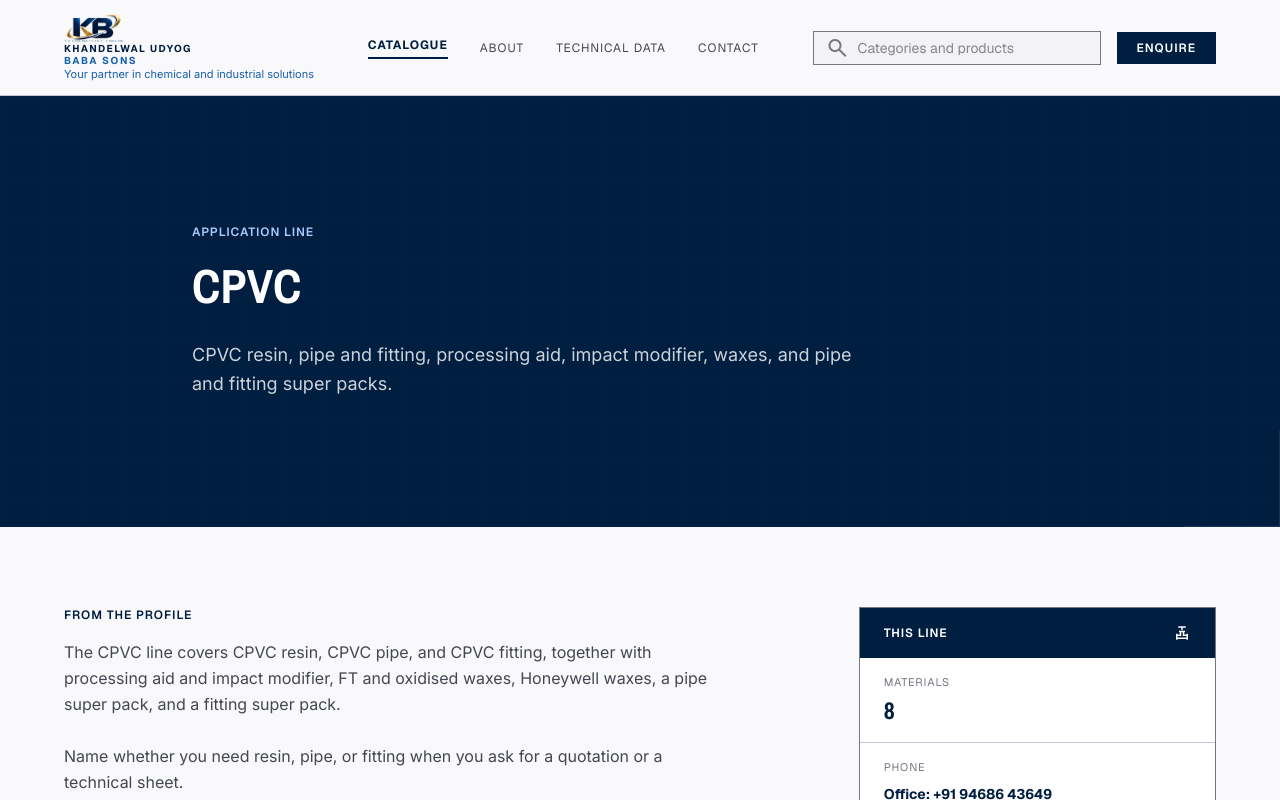
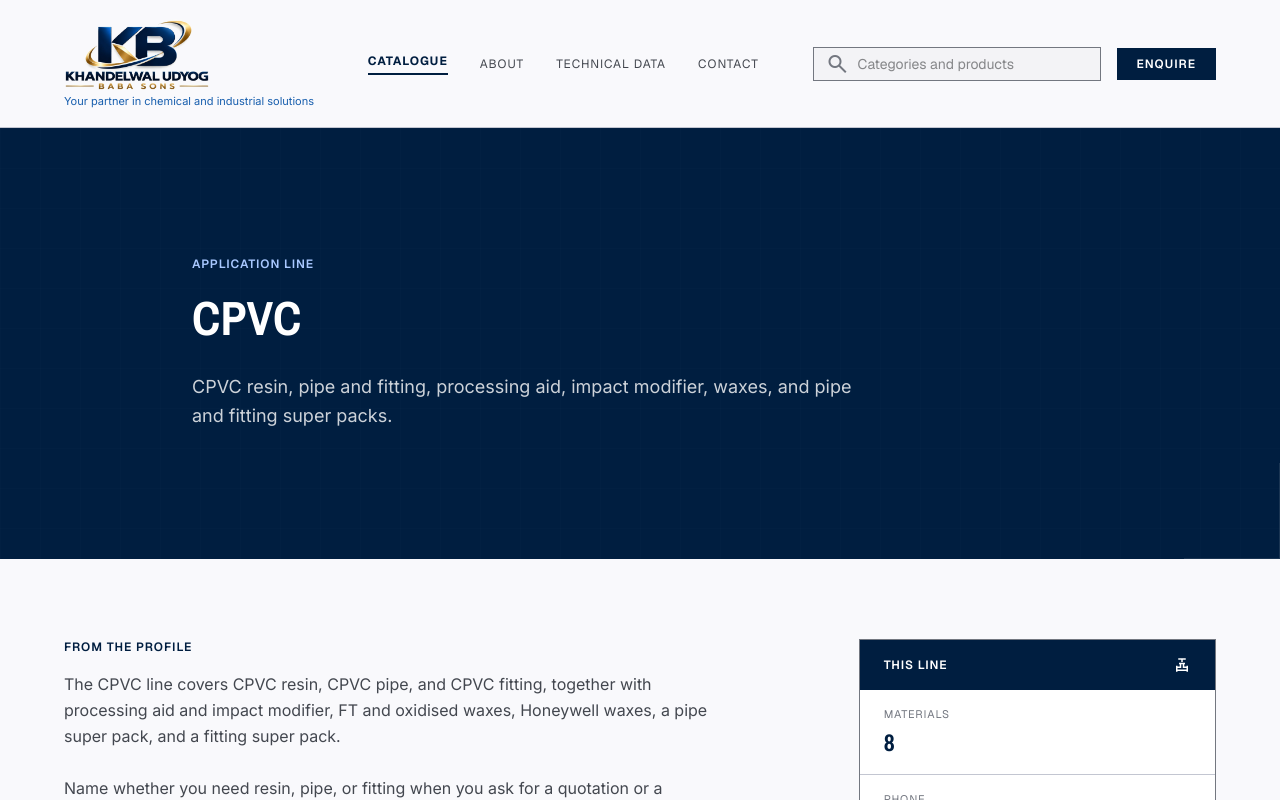
Before and after one commit to Parth2706-mj/Business-website, a Next.js app: page /products/cpvc in a window 1280 px wide. Shown: the top 800 px of the page. Built offline with nearby package versions, Linux system fonts and the light colour scheme.

Commit message:
feat: use the shared KB lockup in the header
Replace the separate mark and name lines with the logo artwork, and keep the blue line as your partner in chemical and industrial solutions.

Co-authored-by: Parth Khandelwal <parthpk349@gmail.com>

```diff
--- a/src/app/layout.tsx
+++ b/src/app/layout.tsx
@@ -57,7 +57,7 @@ export default function RootLayout({
       </head>
       <body className="min-h-full flex flex-col">
         <Header />
-        <main className="flex-grow pt-24">
+        <main className="flex-grow pt-32">
           {children}
         </main>
         <Footer />
--- a/src/app/products/[slug]/page.tsx
+++ b/src/app/products/[slug]/page.tsx
@@ -63,7 +63,7 @@ export default async function ProductDetailPage({
         </div>
 
         <aside className="lg:col-span-4 lg:col-start-9">
-          <div className="border border-outline bg-white lg:sticky lg:top-24">
+          <div className="border border-outline bg-white lg:sticky lg:top-32">
             <div className="bg-primary px-6 py-4 flex items-center justify-between">
               <span className="font-label text-xs font-semibold uppercase tracking-[0.08em] text-on-primary">
                 This line
--- a/src/components/catalogue/MaterialShowcase.tsx
+++ b/src/components/catalogue/MaterialShowcase.tsx
@@ -58,7 +58,7 @@ export function MaterialShowcase({
             <li
               key={item.name}
               id={`${product.slug}-${index}`}
-              className={`scroll-mt-28 flex flex-col md:flex-row md:items-center gap-3 px-3 py-3 ${
+              className={`scroll-mt-36 flex flex-col md:flex-row md:items-center gap-3 px-3 py-3 ${
                 index < product.materials.length - 1 ? "border-b border-outline-variant" : ""
               } ${selected ? "bg-primary-fixed/40" : "bg-white"}`}
             >
--- a/src/components/layout/header.tsx
+++ b/src/components/layout/header.tsx
@@ -24,26 +24,20 @@ export function Header() {
     <>
       <nav
         id="main-nav"
-        className={`fixed top-0 left-0 w-full z-50 bg-surface border-b border-outline-variant flex justify-between items-center min-h-24 h-24 px-4 md:px-10 xl:px-16 transition-shadow duration-200 ${
+        className={`fixed top-0 left-0 w-full z-50 bg-surface border-b border-outline-variant flex justify-between items-center h-32 px-4 md:px-10 xl:px-16 transition-shadow duration-200 ${
           scrolled ? "shadow-md" : ""
         }`}
       >
-        <Link href="/" className="shrink-0 flex flex-col items-start gap-0.5 max-w-[15.5rem] sm:max-w-[20rem]" aria-label={company.name}>
+        <Link href="/" className="shrink-0 flex flex-col items-start gap-1" aria-label={company.name}>
           <Image
-            src="/brand/logo-mark.png"
+            src="/brand/logo-lockup.png"
             alt=""
-            width={1210}
-            height={566}
+            width={1011}
+            height={500}
             priority
-            className="h-7 w-auto"
+            className="h-[4.5rem] w-auto"
           />
-          <span className="font-label text-[10px] font-bold uppercase tracking-[0.14em] text-primary leading-none">
-            {company.tradeName}
-          </span>
-          <span className="font-label text-[10px] font-bold uppercase tracking-[0.16em] text-secondary leading-none">
-            {company.shortName}
-          </span>
-          <span className="font-body text-[11px] leading-tight text-secondary">
+          <span className="max-w-[11.5rem] font-body text-[11px] leading-tight text-secondary sm:max-w-[16rem]">
             {company.partnerLine}
           </span>
         </Link>
@@ -89,7 +83,7 @@ export function Header() {
       </nav>
 
       {mobileOpen && (
-        <div className="fixed inset-0 z-40 bg-surface pt-24 overflow-y-auto">
+        <div className="fixed inset-0 z-40 bg-surface pt-32 overflow-y-auto">
           <div className="flex flex-col p-6 gap-1">
             <SiteSearch className="mb-4" autoFocus onNavigate={() => setMenuPath(null)} />
             {mainNavLinks.map((link) => {
```
Also changed, not shown: public/brand/logo-lockup.png (added).
